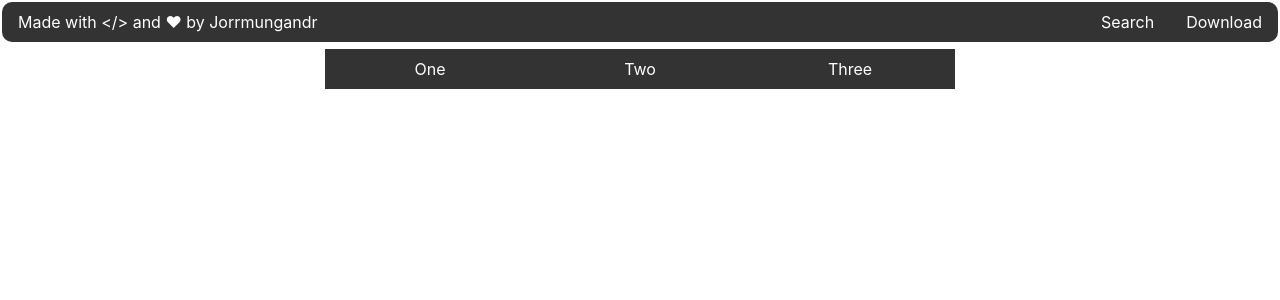
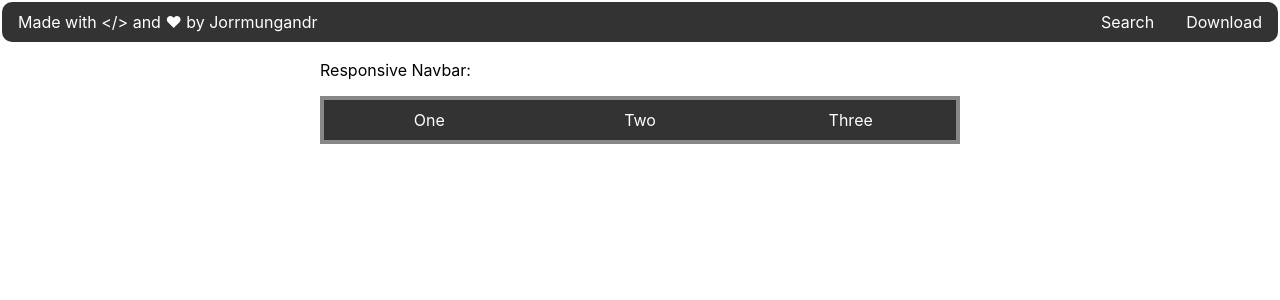
Before and after one commit to Jorrmungandr/the-responsive-scrolls, a React (Create React App) app: page / in a window 1280 px wide. Shown: the top 300 px of the page. Built offline with nearby package versions, Linux system fonts and the light colour scheme.

Commit message:
Added Resizing divs

```diff
--- a/src/App.js
+++ b/src/App.js
@@ -1,19 +1,61 @@
 import React, { Component } from 'react';
-import logo from './logo.svg';
 import './App.scss';
 
 class ResponsiveContainer extends Component {
+  constructor(props) {
+    super(props);
+    this.state = {
+      eventX: 0,
+      eventY: 0,
+      isMouseDown: false,
+    }
+  }
+
+  handleMouseMove(event) {
+    this.setState({
+      eventX: event.clientX,
+      eventY: event.clientY,
+    });
+  }
+
+  handleResize(event) {
+    if (this.state.isMouseDown) {
+      let direction = event.target.className.split('-')[0];
+      if (direction === 'right') {
+        // event.target.parentElement.parentElement.style.width = this.state.eventX + 'px';
+        console.log(event.target.style.height);
+      }
+    }
+  }
+
+  handleMouseDown(event){
+    this.setState({
+      isMouseDown: true,
+    })
+  }
+
+  handleMouseUp(event){
+    this.setState({
+      isMouseDown: false,
+    })
+  }
+
   render() {
     return (
-      <div id="ette">
+      <div id="ette" onMouseMove={this.handleMouseMove.bind(this)} onMouseDown={this.handleMouseDown.bind(this)} onMouseUp={this.handleMouseUp.bind(this)}>
         <div class="responsive-container">
-          <div class="responsive-component" id="responsive-navbar">
-            <a>One</a>
-            <a>Two</a>
-            <a>Three</a>
+          <div>
+            <p>Responsive Navbar:</p>
+            <div class="top-resizer"></div>
+            <div class="responsive-component" id="responsive-navbar">
+              <div class="left-resizer"></div>
+              <a>One</a>
+              <a>Two</a>
+              <a>Three</a>
+              <div class="right-resizer" onMouseMove={this.handleResize.bind(this)}></div>
+            </div>
+            <div class="bottom-resizer"></div>
           </div>
-          <div class="responsive-component"></div>
-          <div class="responsive-component"></div>
         </div>
       </div>
     );
--- a/src/App.scss
+++ b/src/App.scss
@@ -1,6 +1,7 @@
-$responsive-container-br: #888;
+$responsive-container-bg: #888;
 $navbar-bg: #333;
 $dark-color: #111;
+$resizer-width: 4px;
 
 @mixin border-radius($radius, $args) {
   #{$args}-radius: $radius;
@@ -38,16 +39,12 @@ $dark-color: #111;
   justify-content: center;
 }
 
-.blankspace {
-}
-
 .responsive-container {
   width: 50%;
 }
 
 .responsive-component {
-  background-color: $responsive-container-br;
-  margin: 5px;
+  background-color: $responsive-container-bg;
 }
 
 #responsive-navbar {
@@ -59,7 +56,22 @@ $dark-color: #111;
     padding: 10px 16px;
     flex: 1;
     &:hover {
-      opacity: 0.3;
+      opacity: 0.7;
     }
   }
 }
+
+$directions: left, right, top, bottom;
+
+@each $direction in $directions {
+  .#{$direction}-resizer {
+    @if ($direction == left) or ($direction == right) {
+      width: $resizer-width;
+      background-color: $responsive-container-bg;
+    } @else {
+      width: 100%;
+      height: $resizer-width;
+      background-color: $responsive-container-bg;
+    }
+  }
+}
```
